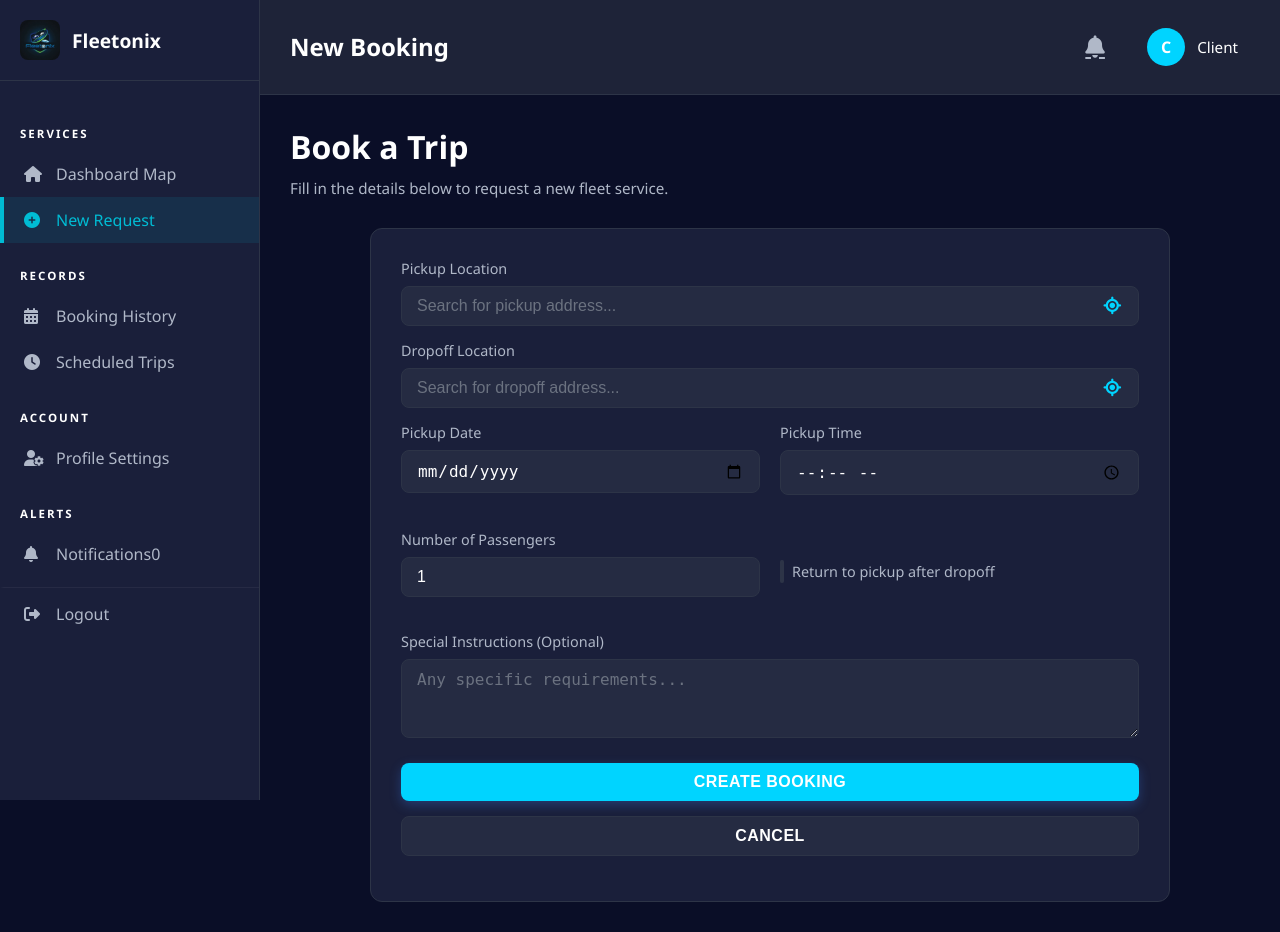
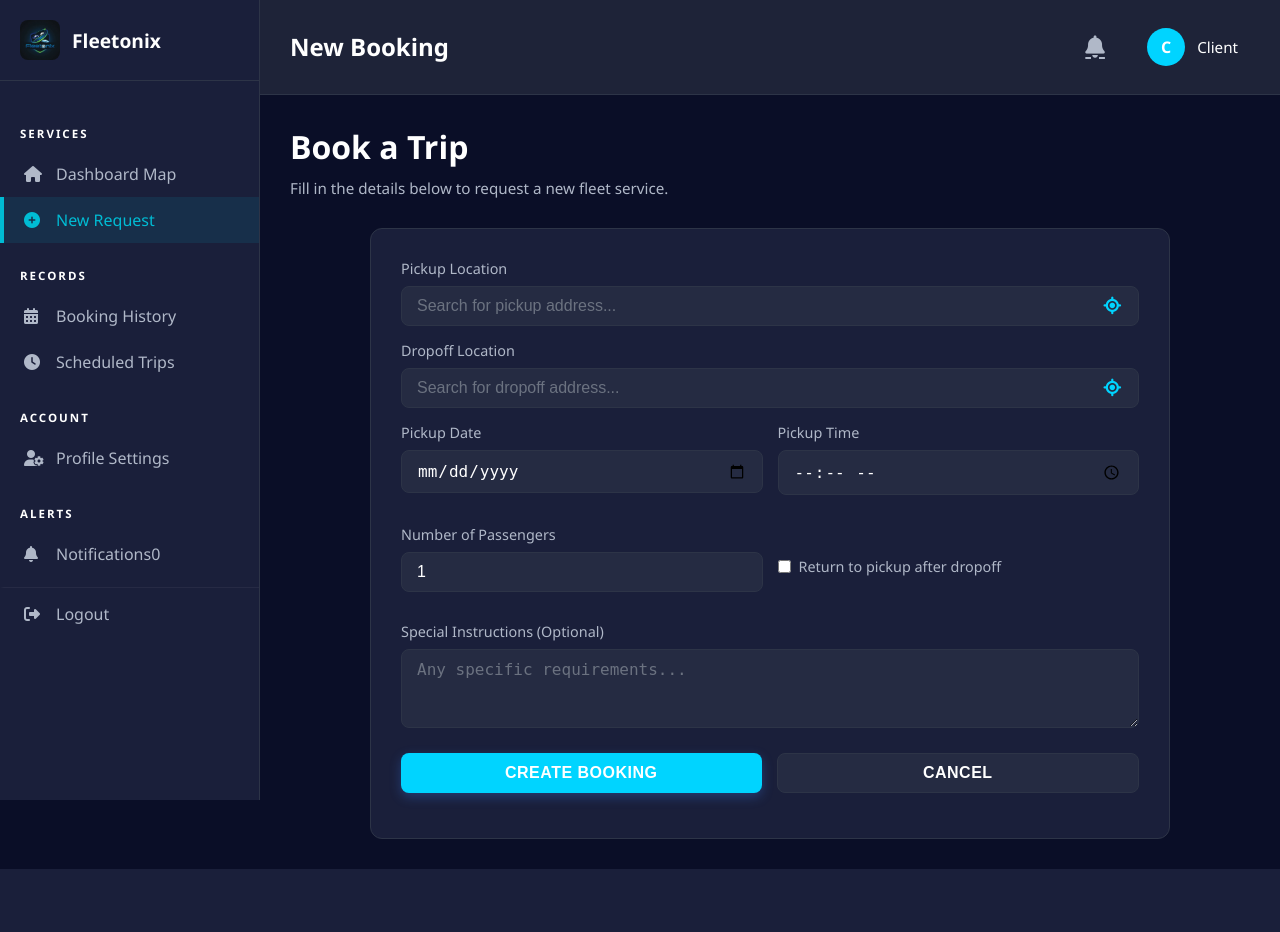
Before and after one commit to Damonyo03/Fleetonix, a PHP site: page /client/booking_new.html in a window 1280 px wide. After the commit the page ends 869 px from the top, so only its background shows below. Run offline with PHP 8.4, Linux system fonts and the light colour scheme; some libraries are stand-ins or nearby versions.

Commit message:
UI Refresh - Fix Admin modal scrolling & Port premium layout to Client page

```diff
--- a/web/assets/css/admin.css
+++ b/web/assets/css/admin.css
@@ -831,8 +831,10 @@
     background: rgba(0, 0, 0, 0.7);
     backdrop-filter: blur(4px);
     display: none;
-    align-items: center;
+    align-items: flex-start; /* Change to flex-start for scrolling */
     justify-content: center;
+    padding: 40px 10px; /* Add padding for breathing room */
+    overflow-y: auto; /* Allow backdrop to scroll */
     z-index: 2000;
 }
 
@@ -840,13 +842,13 @@
     background: var(--bg-secondary);
     width: 100%;
     max-width: 600px;
-    max-height: 90vh;
+    /* Remove max-height: 90vh to let it grow naturally */
     display: flex;
     flex-direction: column;
     border-radius: 12px;
     border: 1px solid var(--border-color);
     box-shadow: 0 10px 25px rgba(0,0,0,0.5);
-    overflow: hidden;
+    overflow: visible; /* CRITICAL: Ensure dropdowns aren't clipped */
     animation: modalSlideUp 0.3s ease;
 }
 
--- a/web/client/booking_new.html
+++ b/web/client/booking_new.html
@@ -92,7 +92,7 @@
                             <input type="hidden" id="dropoff_longitude" value="0">
                         </div>
 
-                        <div class="form-row">
+                        <div class="modal-form-row">
                             <div class="form-group">
                                 <label for="pickup_date">Pickup Date</label>
                                 <input type="date" id="pickup_date" class="form-input" required>
@@ -103,16 +103,14 @@
                             </div>
                         </div>
 
-                        <div class="form-row">
+                        <div class="modal-form-row">
                             <div class="form-group">
                                 <label for="passengers">Number of Passengers</label>
                                 <input type="number" id="passengers" class="form-input" min="1" value="1" required>
                             </div>
                             <div class="form-group" style="display: flex; align-items: center; padding-top: 25px;">
-                                <label class="checkbox-label">
-                                    <input type="checkbox" id="return_to_pickup">
-                                    <span class="checkbox-custom"></span>
-                                    <span class="checkbox-text">Return to pickup after dropoff</span>
+                                <label style="display: flex; align-items: center; gap: 8px; cursor: pointer; font-size: 0.9em;">
+                                    <input type="checkbox" id="return_to_pickup" style="width: auto;"> Return to pickup after dropoff
                                 </label>
                             </div>
                         </div>
@@ -122,9 +120,9 @@
                             <textarea id="special_instructions" class="form-input" rows="3" placeholder="Any specific requirements..."></textarea>
                         </div>
 
-                        <div class="form-actions" style="margin-top: 20px;">
-                            <button type="submit" id="submitBtn" class="btn btn-primary">Create Booking</button>
-                            <button type="button" class="btn btn-secondary" onclick="window.history.back()">Cancel</button>
+                        <div class="form-actions" style="margin-top: 20px; display: flex; gap: 15px;">
+                            <button type="submit" id="submitBtn" class="btn btn-primary" style="flex: 1;">Create Booking</button>
+                            <button type="button" class="btn btn-secondary" onclick="window.history.back()" style="flex: 1;">Cancel</button>
                         </div>
                     </form>
                 </div>
```
Also changed, not shown: web/assets/css/client.css (+52 -0 lines).
